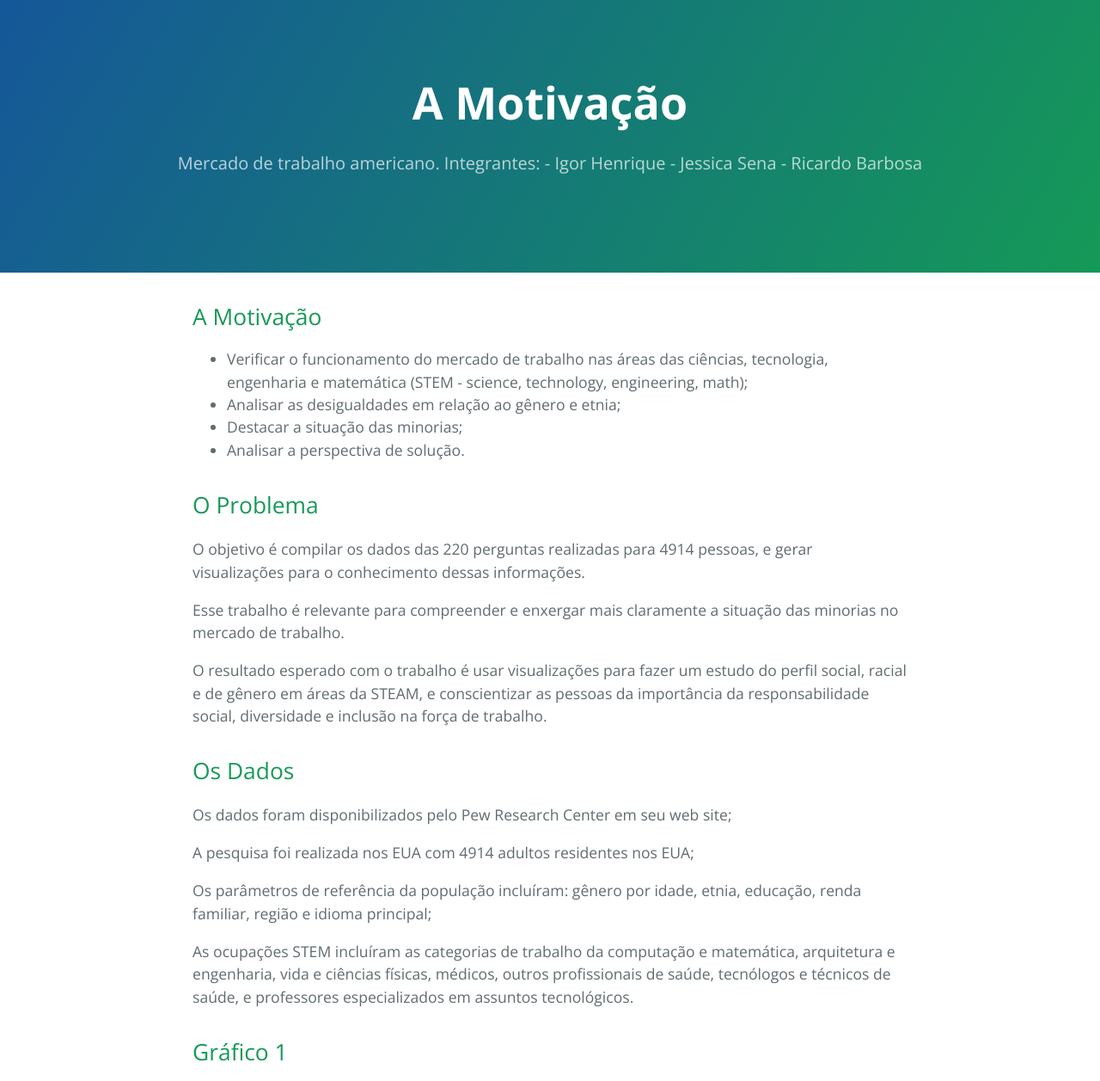
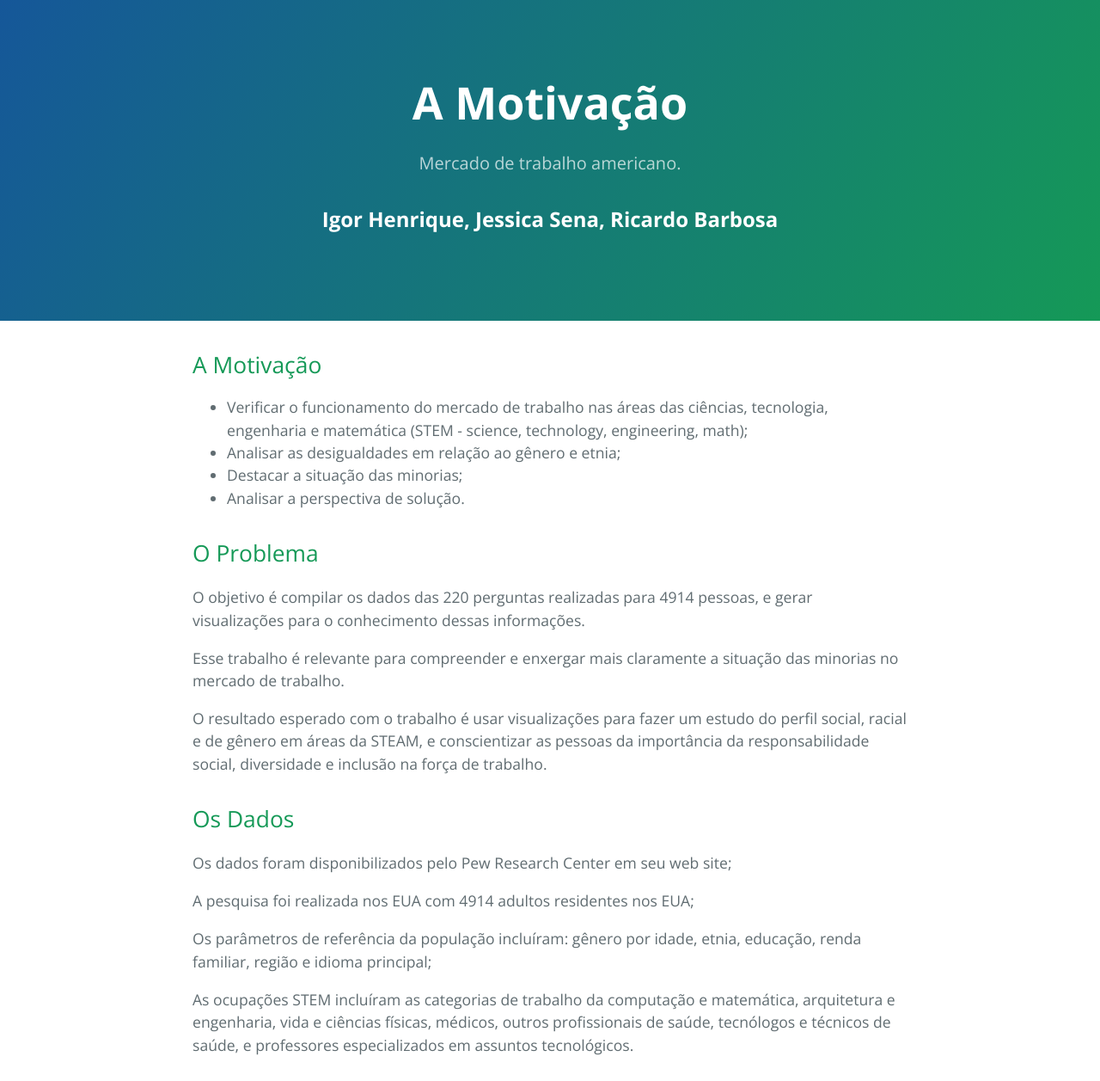
Before and after one commit to ricardobf/ricardobf.me, a Jekyll site: the page built from index.md, in a window 1280 px wide and 1400 px high, cut to the strip 0-1257 px from the top of the window. Shown: the whole strip at 86% size. Built offline with Jekyll 4.4.1, drawn with Linux system fonts in a browser that asks for light colours; our own code applies the rules of GitHub Pages for plain Markdown files; some of the changed text lies outside the part shown.

Commit message:
Add integrantes.

```diff
--- a/_config.yml
+++ b/_config.yml
@@ -1,10 +1,5 @@
 title: "DESIGUALDADE DE GÊNERO E ETNIA NA ÁREA DE TECNOLOGIA"
-description: "Mercado de trabalho americano.
-Integrantes:
-
-- Igor Henrique
-- Jessica Sena
-- Ricardo Barbosa"
+description: "Mercado de trabalho americano."
 show_downloads: false
 google_analytics:
 github:
--- a/_layouts/default.html
+++ b/_layouts/default.html
@@ -23,11 +23,12 @@
     <a id="skip-to-content" href="#content">Skip to the content.</a>
 
     <header class="page-header" role="banner">
-      <h1 class="project-name">{{ page.title | default: site.title | default: site.github.repository_name }}</h1>
+      <h1 class="project-name">{{ page.title }}</h1>
       <h2 class="project-tagline">{{ page.description | default: site.description | default: site.github.project_tagline }}</h2>
       {% if site.github.is_project_page %}
         <a href="{{ site.github.repository_url }}" class="btn">View on GitHub</a>
       {% endif %}
+      <h2 class="project-tagline-small">Igor Henrique, Jessica Sena, Ricardo Barbosa</h2>
       {% if site.show_downloads %}
         <a href="{{ site.github.zip_url }}" class="btn">Download .zip</a>
         <a href="{{ site.github.tar_url }}" class="btn">Download .tar.gz</a>
@@ -41,7 +42,6 @@
         {% if site.github.is_project_page %}
           <span class="site-footer-owner"><a href="{{ site.github.repository_url }}">{{ site.github.repository_name }}</a> is maintained by <a href="{{ site.github.owner_url }}">{{ site.github.owner_name }}</a>.</span>
         {% endif %}
-        <span class="site-footer-credits">This page was generated by <a href="https://pages.github.com">GitHub Pages</a>.</span>
       </footer>
     </main>
   </body>
```
